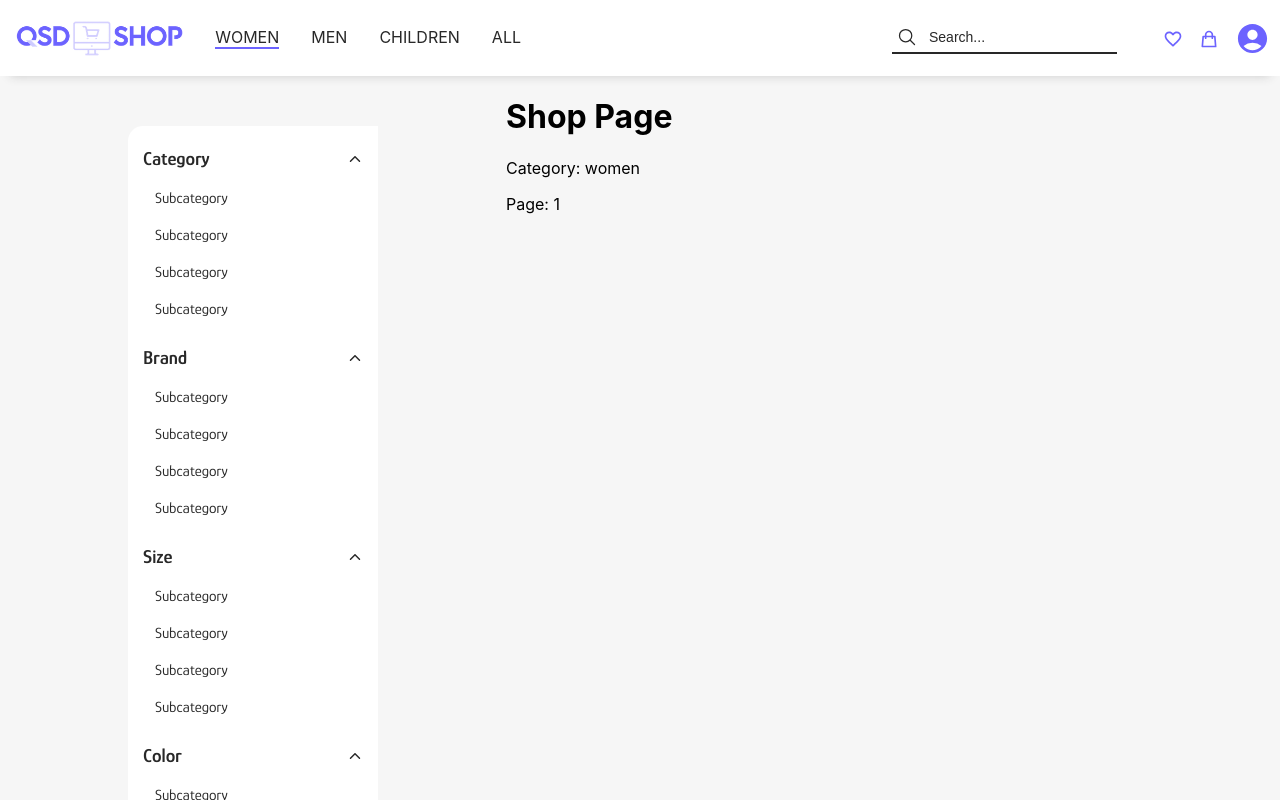
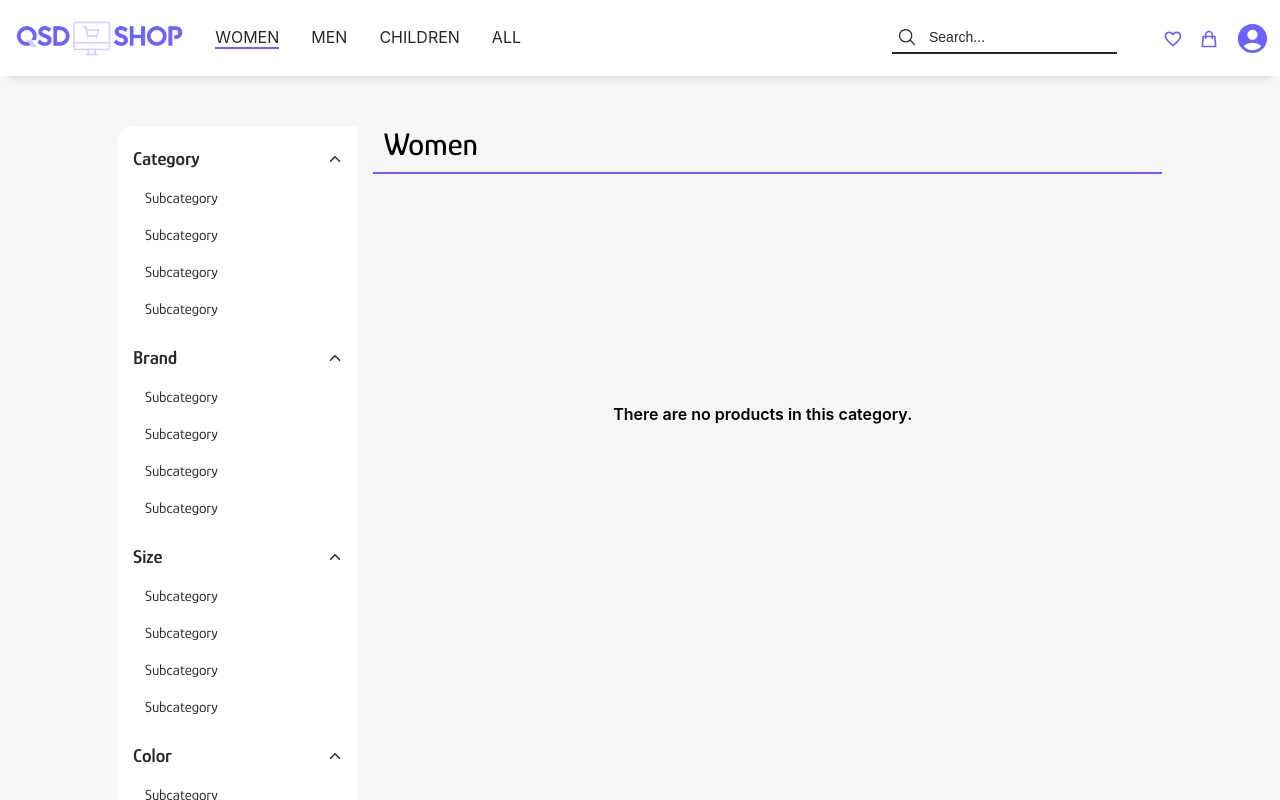
Before and after one commit to hrvlionME/QSD24-frontend, a React (Create React App) app: page /faq in a window 1280 px wide. Both pictures are taken after a click on the item "WOMEN". Shown: the top 800 px of the page. Built offline with nearby package versions, Linux system fonts and the light colour scheme; a web font is replaced by a local one.

Commit message:
Finished design for shop page

```diff
--- a/src/components/Card/Card.module.css
+++ b/src/components/Card/Card.module.css
@@ -7,19 +7,22 @@
     scale: 1.02;
     transition: 0.3s ease-in-out;
 }
+.cardContent {
+    padding: 12px 10px 2px 10px;
+}
 .cardImage {
     width: 250px;
     height: 275px;
 }
 .cardText {
     color: var(--logo-purple);
-    font-weight: 500;
+    font-weight: 550;
     font-family: "Glory", sans-serif;
 }
 .cardStars {
     text-align: center;
-    margin-top: 10px;
-    font-size: 1.35rem;
+    margin-top: 15px;
+    font-size: 1.37rem;
     color: rgb(241, 208, 69);
 }
 .cardButton {
--- a/src/components/Card/Card.tsx
+++ b/src/components/Card/Card.tsx
@@ -5,10 +5,10 @@ export default function Card() {
   return (
     <div className={styles.card}>
       <img src="https://picsum.photos/200/300" className={styles.cardImage} alt="product" />
-      <div style={{ padding: "10px 10px 5px 10px" }}>
-        <div className={styles.cardText} style={{ fontSize: "1.5rem" }}>Title</div>
-        <div className={styles.cardText} style={{ fontSize: "0.9rem" }}>Description</div>
-        <div className={styles.cardText} style={{ fontSize: "1.4rem", marginTop: "10px" }}>$100.00</div>
+      <div className={styles.cardContent}>
+        <div className={styles.cardText} style={{ fontSize: "1.4rem" }}>Title</div>
+        <div className={styles.cardText} style={{ fontSize: "0.9rem", fontWeight: "400" }}>Description</div>
+        <div className={styles.cardText} style={{ fontSize: "1.3rem", marginTop: "10px" }}>$100.00</div>
         <div className={styles.cardStars}>
           <RiStarSFill />
           <RiStarSFill />
--- a/src/pages/FavoritesPage/FavoritesPage.module.css
+++ b/src/pages/FavoritesPage/FavoritesPage.module.css
@@ -1,10 +1,12 @@
 .page {
-    margin: 50px 7%;
+    background-color: var(--primary-color-2);
+    padding: 50px 10%;
+    min-height: 600px;
 }
 .titleWrapper {
     width: 100%;
     border-bottom: 2px solid var(--logo-purple);
-    padding: 7px;
+    padding: 0 0 10px 10px;
     margin-bottom: 30px;
 }
 .title {
@@ -16,4 +18,9 @@
     display: flex;
     flex-wrap: wrap;
     justify-content: space-evenly;
+    gap: 50px 20px;
 }
+.text {
+    font-weight: 600;
+    margin-top: 200px;
+}
--- a/src/pages/FavoritesPage/FavoritesPage.tsx
+++ b/src/pages/FavoritesPage/FavoritesPage.tsx
@@ -10,7 +10,7 @@ export default function FavoritesPage() {
           <div className={styles.title}>Favorites</div>
         </div>
         <div className={styles.cards}>
-          <Card />
+          <div className={styles.text}>You don't have any products in your favorites.</div>
         </div>
       </div>
       <Footer />
--- a/src/pages/ShopPage/Filter/Filter.module.css
+++ b/src/pages/ShopPage/Filter/Filter.module.css
@@ -7,14 +7,15 @@
     display: flex;
     flex-direction: column;
     gap: 20px;
-    margin: 50px 10%;
     border-radius: 15px 0;
+    z-index: 2;
 }
 .category {
     display: flex;
     justify-content: space-between;
     align-items: center;
     cursor: pointer;
+    gap: 3px;
 }
 .category span {
     font-size: 1.2rem;
--- a/src/pages/ShopPage/ShopPage.module.css
+++ b/src/pages/ShopPage/ShopPage.module.css
@@ -1,4 +1,63 @@
 .page {
     background-color: var(--primary-color-2);
     display: flex;
+    justify-content: center;
+    gap: 15px;
+    margin-left: -10px;
+    padding: 50px 10%;
+    min-height: 600px;
 }
+.content {
+    width: calc(100% - 220px);
+}
+.titleWrapper {
+    width: 100%;
+    border-bottom: 2px solid var(--logo-purple);
+    padding: 0 0 10px 10px;
+    margin-bottom: 30px;
+    display: flex;
+    justify-content: space-between;
+    align-items: center;
+}
+.title {
+    font-size: 2rem;
+    font-weight: 500;
+    font-family: Glory, sans-serif;
+}
+.filterIcon {
+    cursor: pointer;
+    font-size: 1.1rem;
+    color: var(--logo-purple);
+    margin: 8px 8px 0 0;
+    display: none;
+}
+.cards {
+    display: flex;
+    flex-wrap: wrap;
+    justify-content: space-evenly;
+    gap: 50px 20px;
+}
+.blockContent {
+    width: 100%;
+    height: 100vh;
+    z-index: 1;
+    position: fixed;
+    top: 0;
+    left: 0;
+}
+.text {
+    font-weight: 600;
+    margin-top: 200px;
+}
+
+@media (max-width: 768px) {
+    .page {
+        margin: 0;
+    }
+    .content {
+        width: 100%;
+    }
+    .filterIcon {
+        display: block;
+    }
+}
--- a/src/pages/ShopPage/ShopPage.tsx
+++ b/src/pages/ShopPage/ShopPage.tsx
@@ -1,19 +1,33 @@
+import { useState, useEffect } from "react";
 import { useParams } from "react-router-dom";
 import Filter from "./Filter/Filter";
 import Footer from "../../components/Footer/Footer";
 import styles from "./ShopPage.module.css";
+import { FaFilter } from "react-icons/fa";
 
 export default function ShopPage() {
   const { category, id } = useParams();
+  const [showFilter, setShowFilter] = useState(window.innerWidth > 768 ? true : false);
+
+  useEffect(() => {
+    const resizeListener = () => { window.innerWidth > 768 ? setShowFilter(true) : setShowFilter(false) }
+    window.addEventListener("resize", resizeListener);
+    return () => { window.removeEventListener("resize", resizeListener); }
+  }, []);
 
   return (
     <>
       <div className={styles.page}>
-        <Filter />
-        <div>
-          <h1>Shop Page</h1>
-          <p>Category: {category}</p>
-          <p>Page: {id}</p>
+        {showFilter && <Filter />}
+        {showFilter && window.innerWidth <= 768 && <div className={styles.blockContent} onClick={() => setShowFilter(false)}></div>}
+        <div className={styles.content}>
+          <div className={styles.titleWrapper}>
+            <div className={styles.title}>{ category!.charAt(0).toUpperCase() + category!.slice(1) }</div>
+            <FaFilter className={styles.filterIcon} onClick={() => setShowFilter(!showFilter)} />
+          </div>
+          <div className={styles.cards}>
+            <div className={styles.text}>There are no products in this category.</div>
+          </div>
         </div>
       </div>
       <Footer />
```
